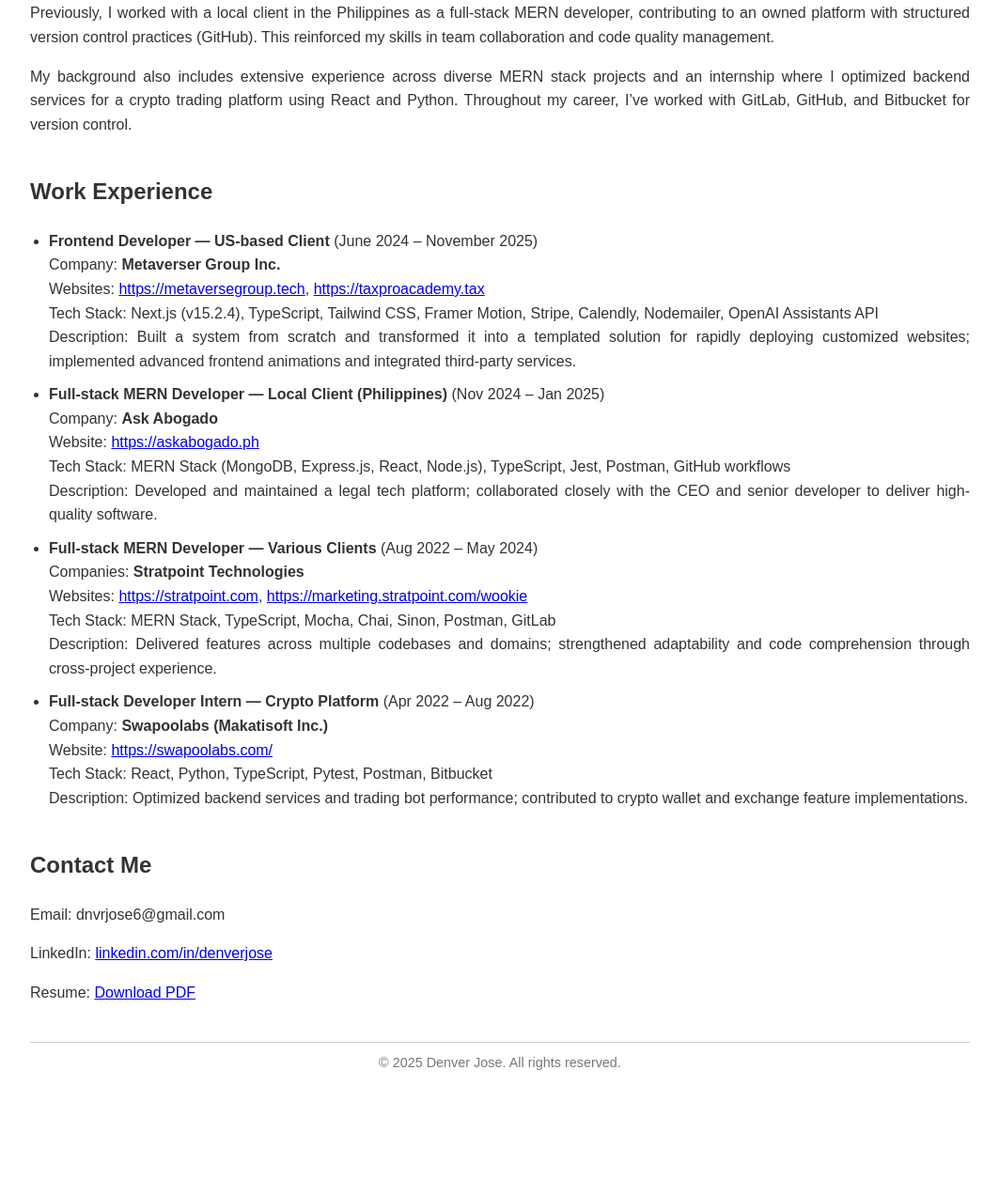
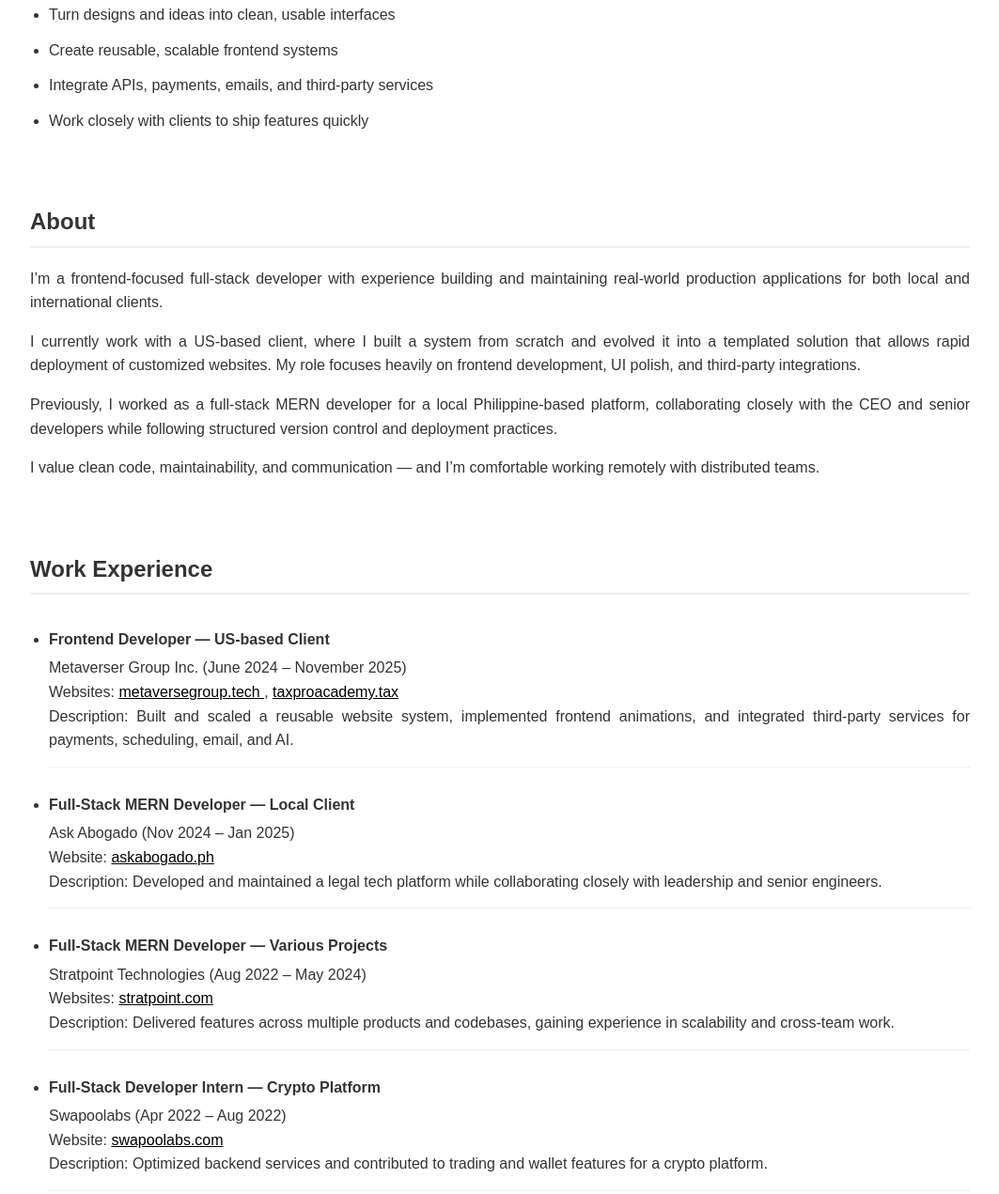
Before and after one commit to denverjose/portfolio, a plain HTML site: page index.html in a window 1280 px wide. Shown: the part 560-1831 px from the top of the page at 94% size, without its empty margins (108-1171 px from the left). Before the commit the page ends 1724 px from the top, so only its background shows below. Drawn offline with Linux system fonts and the light colour scheme.

Commit message:
added more content for application-ready-portfolio

```diff
--- a/index.html
+++ b/index.html
@@ -4,6 +4,7 @@
     <meta charset="UTF-8" />
     <meta name="viewport" content="width=device-width, initial-scale=1.0" />
     <title>Denver Jose — Portfolio</title>
+
     <style>
       html {
         scroll-behavior: smooth;
@@ -15,9 +16,9 @@
         max-width: 1000px;
         margin: 0 auto;
         padding: 20px;
+        padding-top: 70px;
         color: #333;
         text-align: justify;
-        padding-top: 60px;
       }
 
       nav {
@@ -25,16 +26,15 @@
         top: 0;
         left: 0;
         width: 100%;
-        background-color: white;
-        border-bottom: 1px solid #ccc;
+        background: #fff;
+        border-bottom: 1px solid #ddd;
         text-align: center;
-        padding: 10px 0;
-        margin: 0;
+        padding: 12px 0;
         z-index: 1000;
       }
 
       nav a {
-        margin-right: 20px;
+        margin: 0 15px;
         text-decoration: none;
         color: #333;
         font-weight: bold;
@@ -44,25 +44,18 @@
         text-decoration: underline;
       }
 
-      footer {
-        margin-top: 40px;
-        padding-top: 10px;
-        border-top: 1px solid #ccc;
-        font-size: 0.9em;
-        color: #777;
-        text-align: center;
-      }
       h1 {
         font-size: 2.5em;
         margin-bottom: 10px;
       }
-      h1,
+
       h2 {
-        margin-top: 30px;
+        border-bottom: 2px solid #eee;
+        padding-bottom: 6px;
       }
 
       section {
-        margin-bottom: 40px;
+        padding-top: 40px;
       }
 
       ul {
@@ -70,15 +63,32 @@
       }
 
       li {
-        margin-bottom: 10px;
+        margin-bottom: 12px;
       }
 
+      a {
+        color: #000;
+      }
+
+      a:hover {
+        color: #555;
+      }
+
+      footer {
+        margin-top: 50px;
+        padding-top: 15px;
+        border-top: 1px solid #ccc;
+        font-size: 0.9em;
+        color: #777;
+        text-align: center;
+      }
+
+      /* Home section */
       .home-container {
         display: flex;
         align-items: center;
         flex-wrap: wrap;
-        gap: 20px;
-        padding-top: 10px;
+        gap: 30px;
       }
 
       .home-text {
@@ -87,6 +97,7 @@
 
       .home-image {
         flex: 0 0 200px;
+        text-align: center;
       }
 
       .home-image img {
@@ -95,26 +106,36 @@
         object-fit: cover;
       }
 
+      /* Work section */
+      #work li {
+        padding: 15px 0;
+        border-bottom: 1px solid #eee;
+      }
+
+      #work strong {
+        display: block;
+        margin-bottom: 5px;
+      }
+
+      /* Mobile */
       @media (max-width: 600px) {
+        body {
+          text-align: left;
+        }
+
         .home-container {
           flex-direction: column;
-          align-items: center;
-          text-align: center; /* center text inside home-text */
+          text-align: center;
         }
 
-        .home-text,
-        .home-image {
-          flex: none;
-          width: 100%;
-        }
-
-        .home-image img {
-          margin: 0 auto;
+        nav a {
+          margin: 0 10px;
         }
       }
     </style>
   </head>
-  <body>
+
+  <body id="home">
     <nav>
       <a href="#home">Home</a>
       <a href="#about">About</a>
@@ -123,143 +144,172 @@
     </nav>
 
     <main>
-      <section id="home">
+      <!-- HOME -->
+      <section>
         <div class="home-container">
           <div class="home-text">
             <h1>Denver Jose</h1>
+            <p><strong>Frontend-Focused Full-Stack Developer</strong></p>
             <p>
-              Frontend and Full-stack Developer | Next.js, TypeScript, MERN
-              Stack, Tailwind CSS
+              I help teams and founders build fast, mobile-responsive web
+              applications that solve real problems and deliver clean, reliable
+              user experiences.
             </p>
             <p>
-              I build modern, performant web applications with a focus on
-              usability and clean architecture.
+              Frontend is my strength — thoughtful UI, smooth interactions, and
+              usability — backed by solid full-stack experience when the product
+              needs it.
             </p>
           </div>
+
           <div class="home-image">
             <img src="profile.jpeg" alt="Denver Jose" />
           </div>
         </div>
       </section>
 
+      <!-- WHAT I DO -->
+      <section id="what-i-do">
+        <h2>What I Do</h2>
+        <ul>
+          <li>Build fast, mobile-responsive websites and web applications</li>
+          <li>Turn designs and ideas into clean, usable interfaces</li>
+          <li>Create reusable, scalable frontend systems</li>
+          <li>Integrate APIs, payments, emails, and third-party services</li>
+          <li>Work closely with clients to ship features quickly</li>
+        </ul>
+      </section>
+
+      <!-- ABOUT -->
       <section id="about">
         <h2>About</h2>
         <p>
-          I am a frontend and full-stack developer with hands-on experience
-          building modern web applications using Next.js, TypeScript, Tailwind
-          CSS, MERN stack, and integrations with tools like Stripe, Nodemailer,
-          and OpenAI’s Assistants API. I focus on creating performant, scalable,
-          and user-friendly interfaces.
+          I’m a frontend-focused full-stack developer with experience building
+          and maintaining real-world production applications for both local and
+          international clients.
         </p>
         <p>
-          I currently work with a US-based client, where I developed a system
-          from scratch that enables rapid deployment of customized websites for
-          new customers through reusable templates. My responsibilities include
-          frontend development, creating animations with Framer Motion, and
-          integrating third-party services.
+          I currently work with a US-based client, where I built a system from
+          scratch and evolved it into a templated solution that allows rapid
+          deployment of customized websites. My role focuses heavily on frontend
+          development, UI polish, and third-party integrations.
         </p>
         <p>
-          Previously, I worked with a local client in the Philippines as a
-          full-stack MERN developer, contributing to an owned platform with
-          structured version control practices (GitHub). This reinforced my
-          skills in team collaboration and code quality management.
+          Previously, I worked as a full-stack MERN developer for a local
+          Philippine-based platform, collaborating closely with the CEO and
+          senior developers while following structured version control and
+          deployment practices.
         </p>
         <p>
-          My background also includes extensive experience across diverse MERN
-          stack projects and an internship where I optimized backend services
-          for a crypto trading platform using React and Python. Throughout my
-          career, I’ve worked with GitLab, GitHub, and Bitbucket for version
-          control.
+          I value clean code, maintainability, and communication — and I’m
+          comfortable working remotely with distributed teams.
         </p>
       </section>
+
+      <!-- WORK -->
       <section id="work">
         <h2>Work Experience</h2>
         <ul>
           <li>
-            <strong>Frontend Developer — US-based Client</strong> (June 2024 –
-            November 2025)<br />
-            Company: <strong>Metaverser Group Inc.</strong><br />
+            <strong>Frontend Developer — US-based Client</strong>
+            Metaverser Group Inc. (June 2024 – November 2025)<br />
             Websites:
-            <a href="https://metaversegroup.tech/" target="_blank"
-              >https://metaversegroup.tech</a
+            <a href="https://metaversegroup.tech/" target="_blank">
+              metaversegroup.tech </a
             >,
-            <a href="https://taxproacademy.tax/" target="_blank"
-              >https://taxproacademy.tax</a
+            <a href="https://taxproacademy.tax/" target="_blank">
+              taxproacademy.tax </a
             ><br />
-            Tech Stack: Next.js (v15.2.4), TypeScript, Tailwind CSS, Framer
-            Motion, Stripe, Calendly, Nodemailer, OpenAI Assistants API<br />
-            Description: Built a system from scratch and transformed it into a
-            templated solution for rapidly deploying customized websites;
-            implemented advanced frontend animations and integrated third-party
-            services.
+            Description: Built and scaled a reusable website system, implemented
+            frontend animations, and integrated third-party services for
+            payments, scheduling, email, and AI.
           </li>
 
           <li>
-            <strong
-              >Full-stack MERN Developer — Local Client (Philippines)</strong
-            >
-            (Nov 2024 – Jan 2025)<br />
-            Company: <strong>Ask Abogado</strong><br />
+            <strong>Full-Stack MERN Developer — Local Client</strong>
+            Ask Abogado (Nov 2024 – Jan 2025)<br />
             Website:
-            <a href="https://askabogado.ph" target="_blank"
-              >https://askabogado.ph</a
+            <a href="https://askabogado.ph" target="_blank"> askabogado.ph </a
             ><br />
-            Tech Stack: MERN Stack (MongoDB, Express.js, React, Node.js),
-            TypeScript, Jest, Postman, GitHub workflows<br />
-            Description: Developed and maintained a legal tech platform;
-            collaborated closely with the CEO and senior developer to deliver
-            high-quality software.
+            Description: Developed and maintained a legal tech platform while
+            collaborating closely with leadership and senior engineers.
           </li>
 
           <li>
-            <strong>Full-stack MERN Developer — Various Clients</strong> (Aug
-            2022 – May 2024)<br />
-            Companies: <strong>Stratpoint Technologies</strong><br />
+            <strong>Full-Stack MERN Developer — Various Projects</strong>
+            Stratpoint Technologies (Aug 2022 – May 2024)<br />
             Websites:
-            <a href="https://stratpoint.com" target="_blank"
-              >https://stratpoint.com</a
-            >,
-            <a href="https://marketing.stratpoint.com/wookie" target="_blank"
-              >https://marketing.stratpoint.com/wookie</a
+            <a href="https://stratpoint.com" target="_blank"> stratpoint.com </a
             ><br />
-            Tech Stack: MERN Stack, TypeScript, Mocha, Chai, Sinon, Postman,
-            GitLab<br />
-            Description: Delivered features across multiple codebases and
-            domains; strengthened adaptability and code comprehension through
-            cross-project experience.
+            Description: Delivered features across multiple products and
+            codebases, gaining experience in scalability and cross-team work.
           </li>
 
           <li>
-            <strong>Full-stack Developer Intern — Crypto Platform</strong> (Apr
-            2022 – Aug 2022)<br />
-            Company: <strong>Swapoolabs (Makatisoft Inc.)</strong><br />
+            <strong>Full-Stack Developer Intern — Crypto Platform</strong>
+            Swapoolabs (Apr 2022 – Aug 2022)<br />
             Website:
-            <a href="https://swapoolabs.com/" target="_blank"
-              >https://swapoolabs.com/</a
+            <a href="https://swapoolabs.com/" target="_blank">
+              swapoolabs.com </a
             ><br />
-            Tech Stack: React, Python, TypeScript, Pytest, Postman, Bitbucket<br />
-            Description: Optimized backend services and trading bot performance;
-            contributed to crypto wallet and exchange feature implementations.
+            Description: Optimized backend services and contributed to trading
+            and wallet features for a crypto platform.
           </li>
         </ul>
       </section>
 
+      <!-- WHY ME -->
+      <section id="why-me">
+        <h2>Why Work With Me</h2>
+        <ul>
+          <li>Clear communicator and easy to work with</li>
+          <li>Comfortable with remote and international teams</li>
+          <li>Frontend-focused with full-stack flexibility</li>
+          <li>Values clean code and long-term maintainability</li>
+          <li>Takes ownership and delivers reliably</li>
+        </ul>
+      </section>
+
+      <!-- CTA -->
+      <section id="cta">
+        <h2>Let’s Build Something</h2>
+        <p>
+          I’m open to frontend or full-stack roles, freelance projects, and
+          long-term remote opportunities. If you’re building something
+          meaningful, I’d love to help.
+        </p>
+      </section>
+
+      <!-- CONTACT -->
       <section id="contact">
-        <h2>Contact Me</h2>
-        <p>Email: dnvrjose6@gmail.com</p>
+        <h2>Contact</h2>
+        <p>Email: dendeveloperver@gmail.com</p>
         <p>
           LinkedIn:
-          <a href="https://linkedin.com/in/denverjose" target="_blank"
-            >linkedin.com/in/denverjose</a
-          >
+          <a href="https://linkedin.com/in/denverjose" target="_blank">
+            linkedin.com/in/denverjose
+          </a>
         </p>
         <p>
           Resume:
-          <a href="denver-resume.pdf" target="_blank" download>Download PDF</a>
+          <a href="denver-resume.pdf" target="_blank" download>
+            Download PDF
+          </a>
         </p>
       </section>
     </main>
 
-    <footer>&copy; 2025 Denver Jose. All rights reserved.</footer>
+    <footer>
+      &copy; 2025 Denver Jose. All rights reserved.
+      <p>
+        Inspiration:
+        <a href="https://motherfuckingwebsite.com/" target="_blank"
+          >Minimalist web philosophy</a
+        >,
+        <a href="https://justfuckingusehtml.com/" target="_blank"
+          >HTML-first approach</a
+        >
+      </p>
+    </footer>
   </body>
 </html>
```
